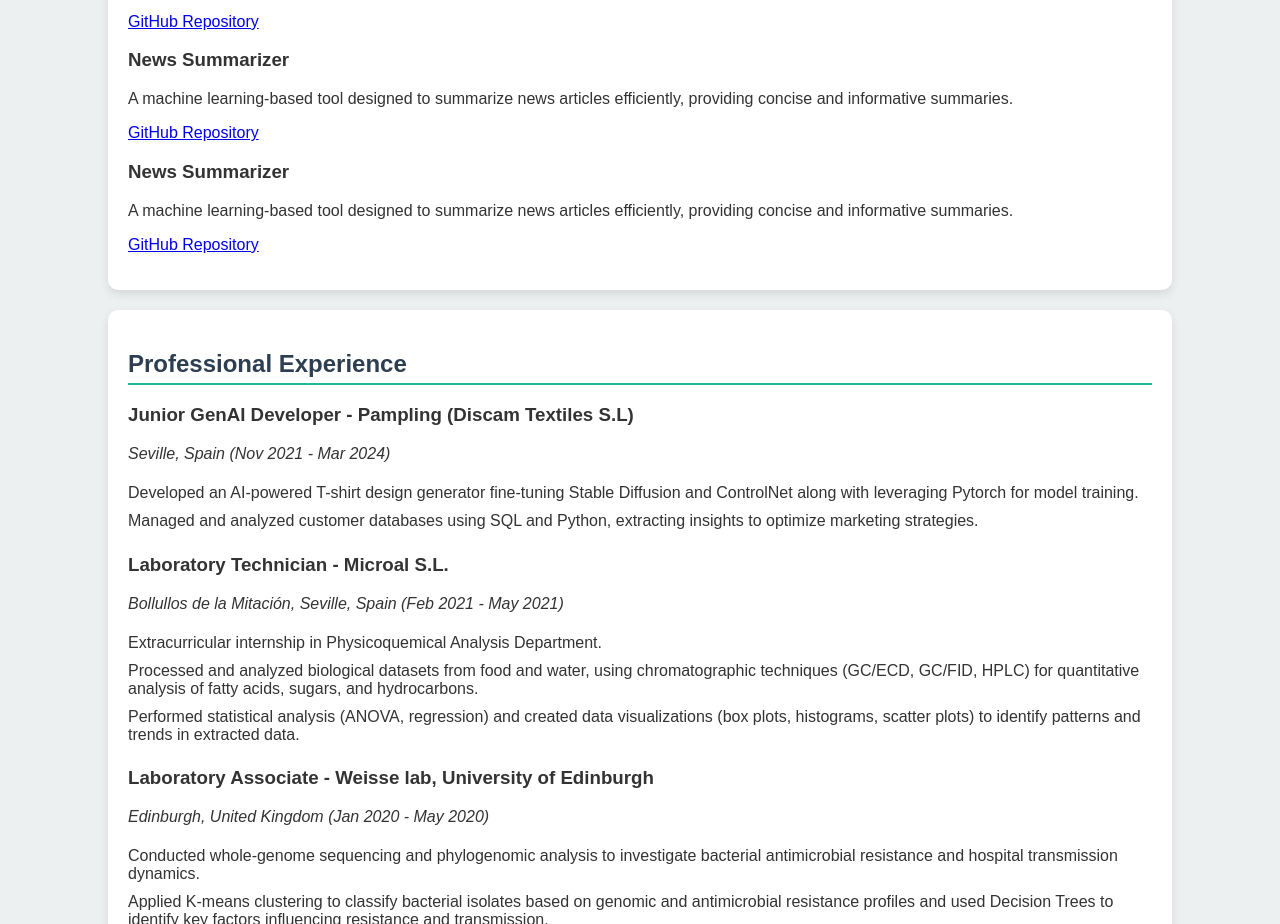
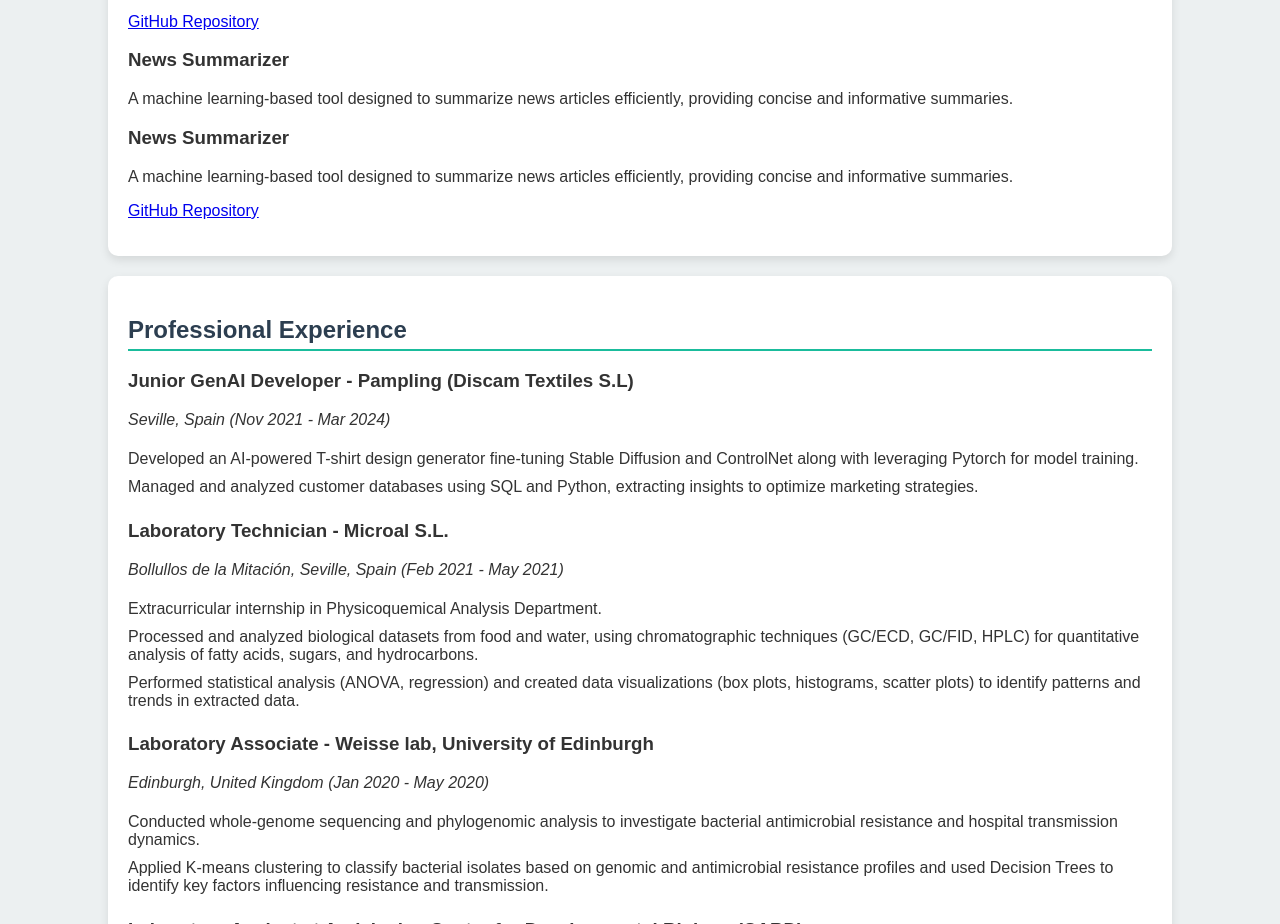
Before and after one commit to Mcabreraj7/Mcabreraj7.github.io, a plain HTML site: page index.html in a window 1280 px wide. Shown: the part 810-1734 px from the top of the page. Drawn offline with Linux system fonts and the light colour scheme.

Commit message:
Update index.html

```diff
--- a/index.html
+++ b/index.html
@@ -29,7 +29,7 @@
         </article>
 	    <h3>News Summarizer</h3>
             <p>A machine learning-based tool designed to summarize news articles efficiently, providing concise and informative summaries.</p>
-            <p><a href="https://github.com/Mcabreraj7/news-summarizer" target="_blank">GitHub Repository</a></p>
+            <p><a href="https://github.com/Mcabreraj7/news-summarizer" target="_blank"></a></p>
         </article>
 	    <h3>News Summarizer</h3>
             <p>A machine learning-based tool designed to summarize news articles efficiently, providing concise and informative summaries.</p>
```
